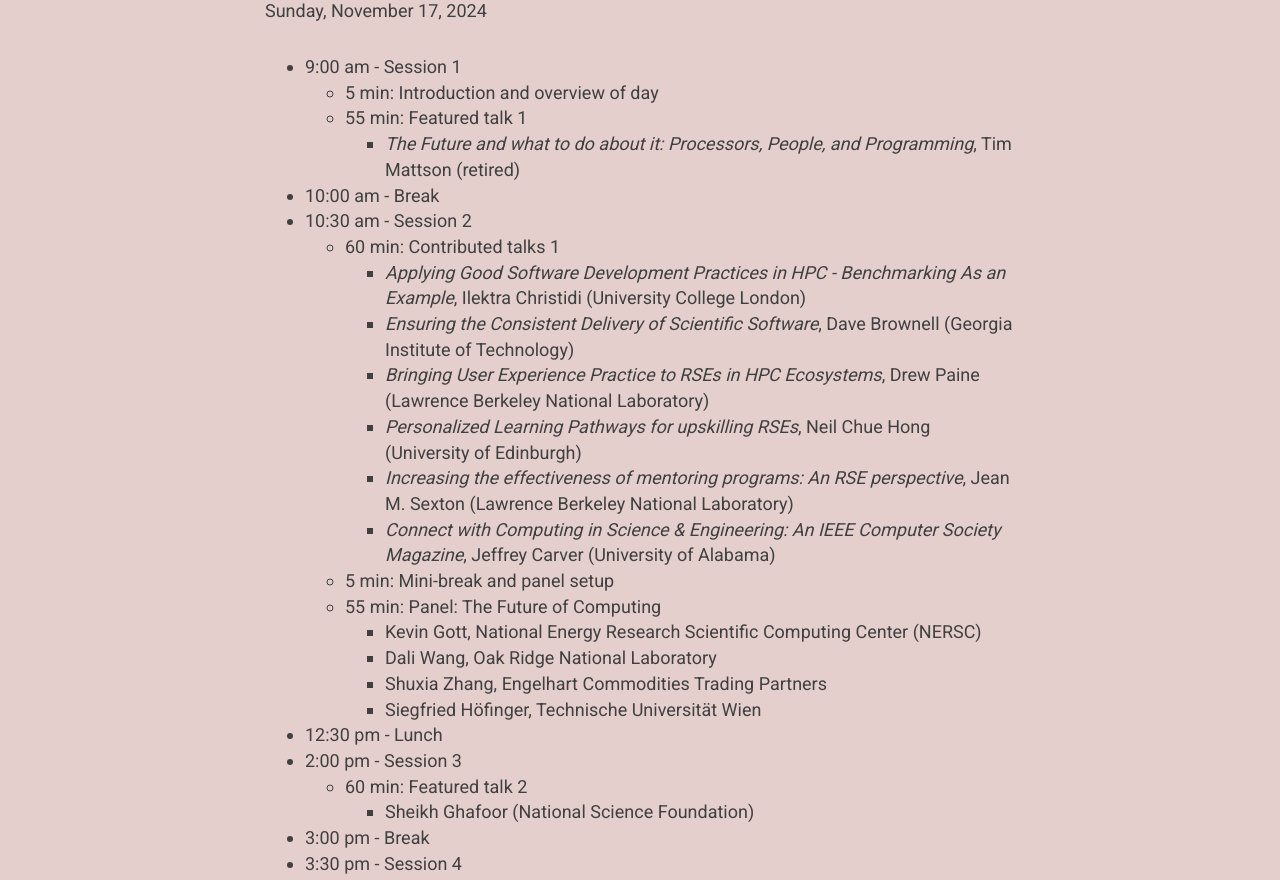
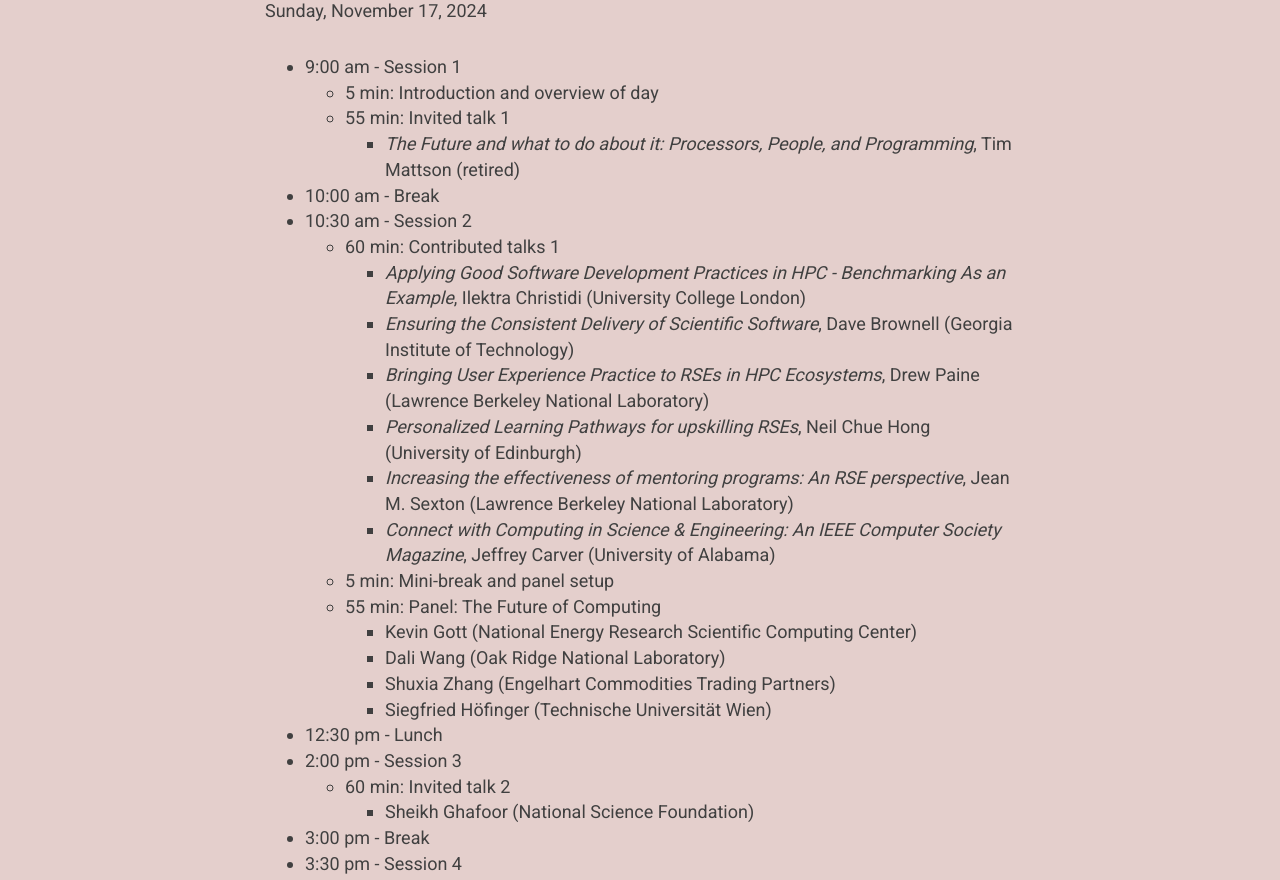
Before and after one commit to USRSE/rse-hpc-2024, a Jekyll site: the page built from pages/agenda.md, in a window 1280 px wide and 1400 px high. Shown: the part 247-1127 px from the top of the window. Built offline with Jekyll 4.4.1, drawn with Linux system fonts in a browser that asks for light colours; nearby versions of some CDN libraries.

Commit message:
Do minor cleanup

```diff
--- a/pages/agenda.md
+++ b/pages/agenda.md
@@ -12,7 +12,7 @@ Sunday, November 17, 2024
 
 - 9:00 am - Session 1
     - 5 min: Introduction and overview of day
-    - 55 min: Featured talk 1
+    - 55 min: Invited talk 1
         - _The Future and what to do about it:  Processors, People, and Programming_, Tim Mattson (retired)
 - 10:00 am - Break
 - 10:30 am - Session 2
@@ -25,13 +25,13 @@ Sunday, November 17, 2024
         - _Connect with Computing in Science & Engineering: An IEEE Computer Society Magazine_, Jeffrey Carver (University of Alabama)
     - 5 min: Mini-break and panel setup
     - 55 min: Panel: The Future of Computing
-        - Kevin Gott,  National Energy Research Scientific Computing Center (NERSC)
-        - Dali Wang, Oak Ridge National Laboratory
-        - Shuxia Zhang, Engelhart Commodities Trading Partners
-        - Siegfried Höfinger, Technische Universität Wien
+        - Kevin Gott (National Energy Research Scientific Computing Center)
+        - Dali Wang (Oak Ridge National Laboratory)
+        - Shuxia Zhang (Engelhart Commodities Trading Partners)
+        - Siegfried Höfinger (Technische Universität Wien)
 - 12:30 pm - Lunch
 - 2:00 pm - Session 3
-    - 60 min: Featured talk 2
+    - 60 min: Invited talk 2
         - Sheikh Ghafoor (National Science Foundation)
 - 3:00 pm - Break
 - 3:30 pm - Session 4
```
